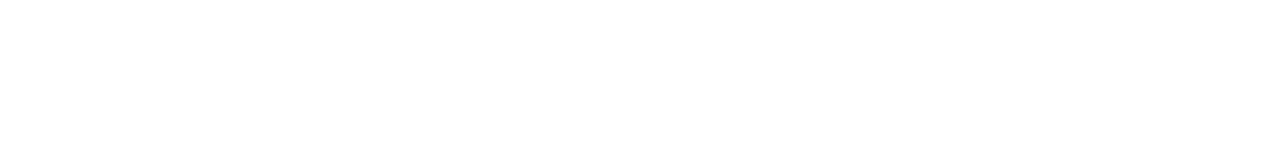
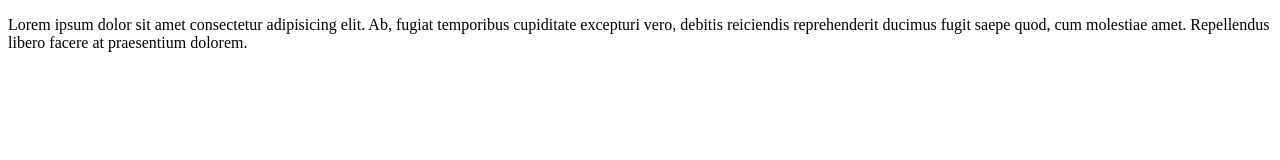
Before and after one commit to Baboucar/testbranch, a plain HTML site: page index.html in a window 1280 px wide. Drawn offline with Linux system fonts and the light colour scheme.

Commit message:
first commit

```diff
--- a/index.html
+++ b/index.html
@@ -8,5 +8,8 @@
 </head>
 <body>
 
+    <p>
+        Lorem ipsum dolor sit amet consectetur adipisicing elit. Ab, fugiat temporibus cupiditate excepturi vero, debitis reiciendis reprehenderit ducimus fugit saepe quod, cum molestiae amet. Repellendus libero facere at praesentium dolorem.
+    </p>
 </body>
 </html>
```
Also changed, not shown: base.css (added), index.js (added).
